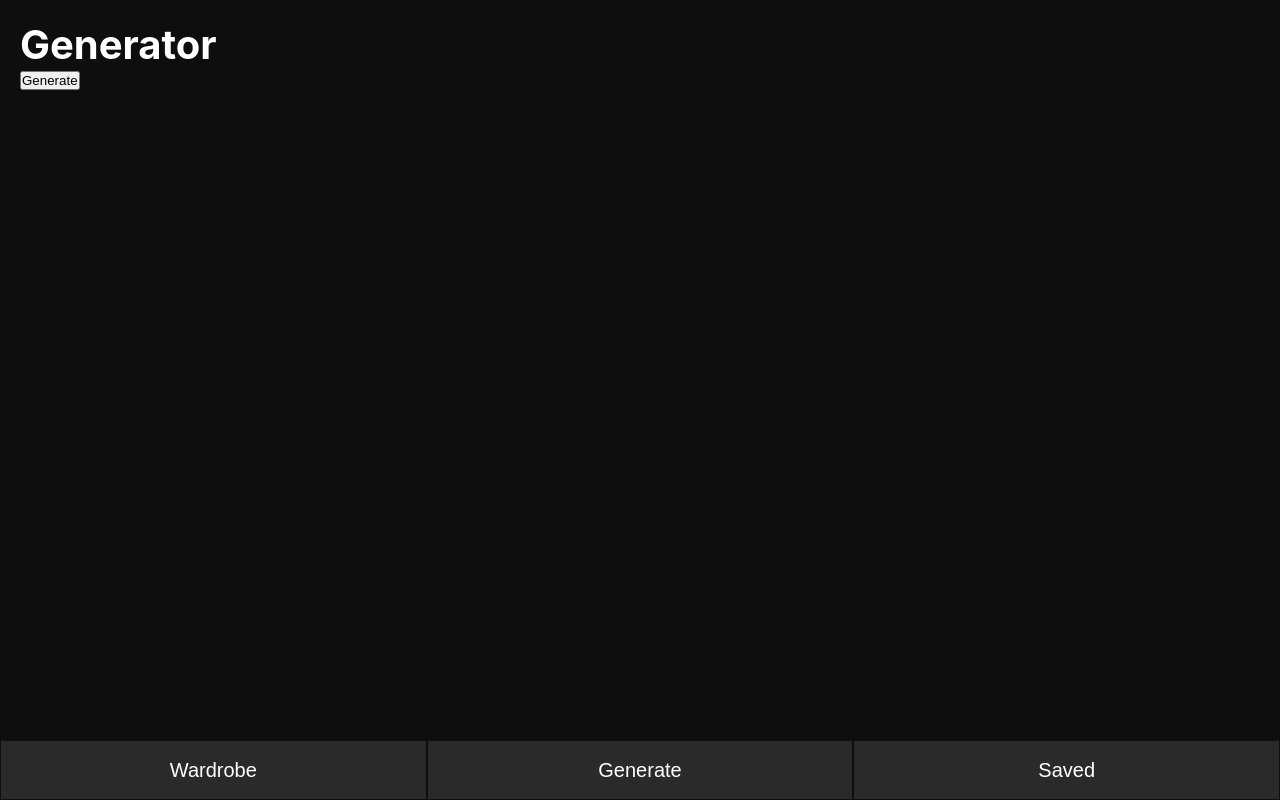
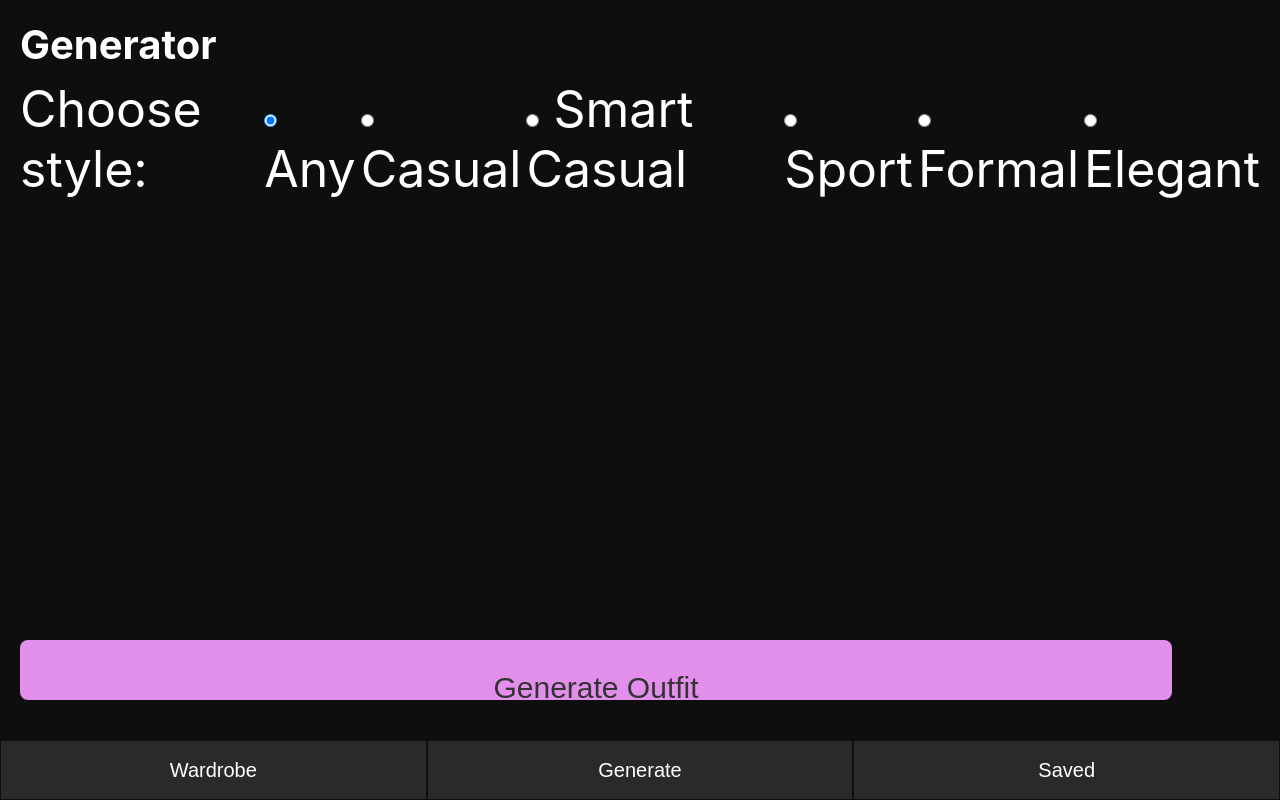
Before and after one commit to MEga9-C4ortik/JavaScript-learning, a plain HTML site: page projects/WhatToWear/index.html in a window 1280 px wide. Both pictures are taken after a click on the button "Generate". Drawn offline with Linux system fonts and the light colour scheme.

Commit message:
added generate button and generate section features

```diff
--- a/projects/WhatToWear/index.html
+++ b/projects/WhatToWear/index.html
@@ -17,17 +17,6 @@
         <h1 id="wardrobe-h1"> My wardrobe </h1>
         <button id="addButton"> + </button>
         <div id="clothesList"></div>
-    </section>
-
-    <section id="generator" style="display: none">
-        <h1> Generator </h1>
-        <button id="generateButton"> Generate </button>
-    </section>
-
-    <section id="saved" style="display: none">
-        <h1> Saved outfits </h1>
-        <div id="savedOutfits"></div>
-    </section>
 
         <div id="addClothesModal" class="modal" style="display: none">
             <div class="modal-overlay" id="modalOverlay"></div>
@@ -66,6 +55,30 @@
                 </form>
             </div>
         </div>
+    </section>
+
+    <section id="generator" style="display: none">
+        <h1> Generator </h1>
+
+        <div class="style-filter">
+            <label class="group-title"> Choose style: </label>
+
+            <label><input type="radio" name="styleFilter" value="any" checked> Any </label>
+            <label><input type="radio" name="styleFilter" value="casual"> Casual </label>
+            <label><input type="radio" name="styleFilter" value="smartCasual"> Smart Casual </label>
+            <label><input type="radio" name="styleFilter" value="sport"> Sport </label>
+            <label><input type="radio" name="styleFilter" value="formal"> Formal </label>
+            <label><input type="radio" name="styleFilter" value="elegant"> Elegant </label>
+        </div>
+
+        <button id="generateButton"> Generate Outfit </button>
+        <button id="saveOutfitButton" style="display: none">💾 Save Outfit</button>
+    </section>
+
+    <section id="saved" style="display: none">
+        <h1> Saved outfits </h1>
+        <div id="savedOutfits"></div>
+    </section>
 
     <script src="script.js"></script>
 </body>
--- a/projects/WhatToWear/script.js
+++ b/projects/WhatToWear/script.js
@@ -22,6 +22,11 @@ function loadData(){
     if(savedOutfits){
         savedOutfitsArray = JSON.parse(savedOutfits);
     }
+}
+
+function getRandomItem(array){
+    if (array.length == 0) return null;
+    return array[Math.floor(Math.random() * array.length)];
 }
 
 function showSection(sectionName){
@@ -107,6 +112,21 @@ function renderWardrobe() {
     });
 }
 
+function generateOutfit(){
+    const selectedStyles = document.querySelector('input[name="styleFilter"]:checked');
+
+    let filtered;
+    if(selectedStyles === "any"){
+        filtered = selectedStyles;
+    }else{
+        filtered = clothesArray.filter(item => item.styles.includes(selectedStyles));
+    }
+
+    const head = filtered.filter(item => item.type === "head");
+    const upperBody = filtered.filter(item => item.type === "upperBody");
+    const lowerBody = filtered.filter(item => item.type === "lowerBody");
+    const shoes = filtered.filter(item => item.type === "shoes");
+}
 
 document.getElementById("wardrobeButton").addEventListener("click", () => {
     showSection("wardrobe");
--- a/projects/WhatToWear/style.css
+++ b/projects/WhatToWear/style.css
@@ -255,3 +255,34 @@ section {
     border-radius: 4px;
     font-size: 18px;
 }
+.tag:hover {
+    background-color: #2a2a2a;
+}
+
+.style-filter{
+    display: flex;
+    align-items: center;
+    gap: 5px;
+    margin-top: 10px;
+    color: #ffffff;
+    font-size: 50px;
+}
+
+#generateButton {
+    position: fixed;
+    background-color: #e18feb;
+    color: #333333;
+    bottom: 100px;
+    width: 90%;
+    height: 60px;
+    padding: 20px;
+    border: none;
+    border-radius: 8px;
+    font-size: 30px;
+    font-weight: 300;
+    line-height: 56px;
+    text-align: center;
+    cursor: pointer;
+    z-index: 99;
+    transition: all 0.2s;
+}
```
Lines whose indentation alone changed are shown as unchanged.
